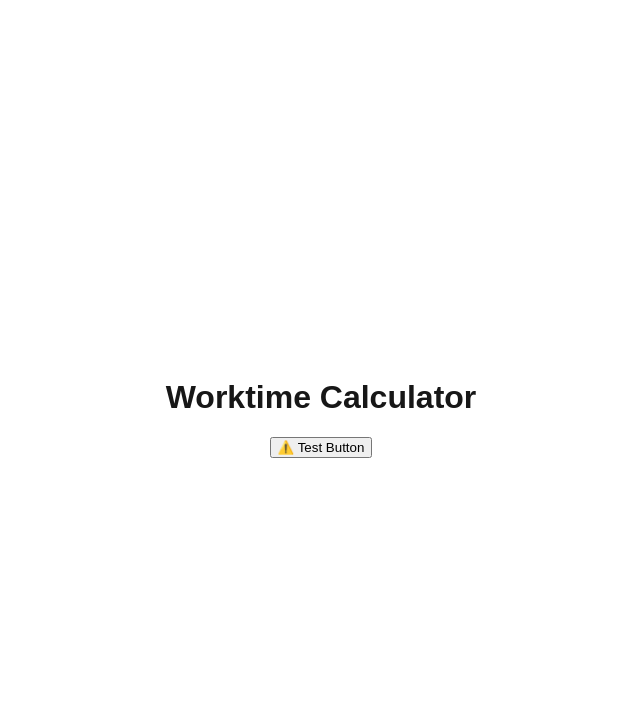
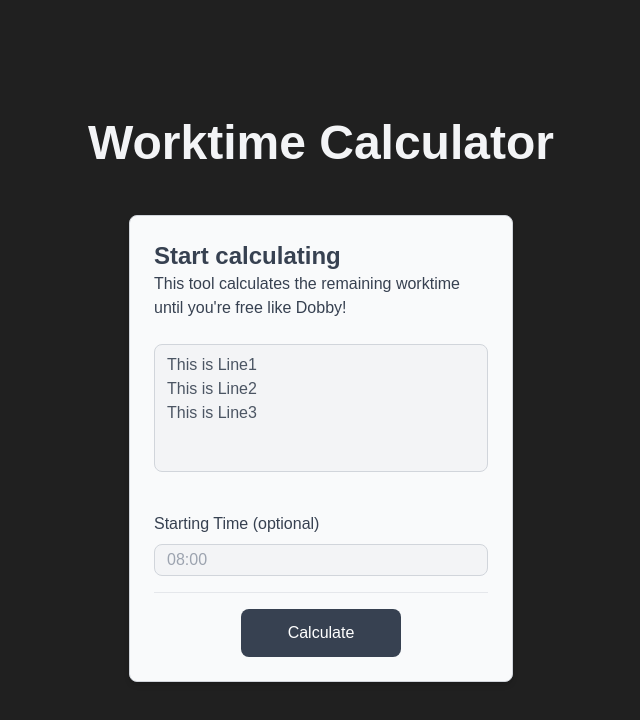
Before and after one commit to RoKoDerBoss/WorktimeCalculator, a Next.js app in the folder worktime-calculator/: page / in a window 1280 px wide. Shown: the top 720 px of the page, without its empty margins (319-959 px from the left). Built offline with nearby package versions, Linux system fonts and the light colour scheme.

Commit message:
added main components & styling

```diff
--- a/worktime-calculator/postcss.config.js
+++ b/worktime-calculator/postcss.config.js
@@ -1,6 +1,6 @@
 module.exports = {
     plugins: {
-      '@tailwindcss/postcss': {},
+      tailwindcss: {},
       autoprefixer: {},
     },
   }
--- a/worktime-calculator/src/app/globals.css
+++ b/worktime-calculator/src/app/globals.css
@@ -8,15 +8,8 @@
 }
 
 :root {
-  --background: #ffffff;
-  --foreground: #171717;
-}
-
-@media (prefers-color-scheme: dark) {
-  :root {
-    --background: #0a0a0a;
-    --foreground: #ededed;
-  }
+  --background: #202020;
+  --foreground: #f0f0f0;
 }
 
 body {
--- a/worktime-calculator/src/app/layout.tsx
+++ b/worktime-calculator/src/app/layout.tsx
@@ -1,5 +1,5 @@
 import type { Metadata } from "next";
-import { Geist, Geist_Mono } from "next/font/google";
+import { Geist, Geist_Mono, Arimo } from "next/font/google";
 import "./globals.css";
 
 const geistSans = Geist({
@@ -11,6 +11,11 @@ const geistMono = Geist_Mono({
   variable: "--font-geist-mono",
   subsets: ["latin"],
 });
+
+const arimo = Arimo({
+  variable: "--font-arimo",
+  subsets: ["latin"]
+})
 
 export const metadata: Metadata = {
   title: "Worktime Calculator",
--- a/worktime-calculator/src/app/page.tsx
+++ b/worktime-calculator/src/app/page.tsx
@@ -1,19 +1,56 @@
 "use client";
+
+import { useState } from 'react';
 import { Button } from '../components/ui/Button';
+import { Card, CardTitle, CardContent, CardFooter } from '../components/ui/Card'
+import { InputBox, DisplayBox } from '../components/ui/InputBox';
 
 export default function Home() {
+  const [loading, setLoading] = useState(false)
+  const [StartTime, setStartTime] = useState("")
+
   function buttonClick(){
-    alert('Button has been clicked! Yay!')
+    setLoading(true);
+
+    setTimeout(() => {
+      setLoading(false);
+      alert(`Button has been clicked!
+        \nStartTime: ${StartTime || "Not provided"}`)
+    }, 1000);
   }
 
   return (
-    <main className="flex min-h-screen flex-col items-center justify-center bg-blue-100 space-y-12">
-      <h1 className="text-4xl font-bold text-gray-700">
+    <main className="flex min-h-screen flex-col items-center justify-center space-y-12">
+      <h1 className="text-5xl font-bold text-gray-100 font-arimo">
         Worktime Calculator
       </h1>
-      <Button variant='secondary' onClick={buttonClick}>
-      ⚠️ Test Button
-      </Button>
+      <Card className='w-96'>
+        <CardTitle className='text-left'>
+          Start calculating
+        </CardTitle>
+        <CardContent>
+          This tool calculates the remaining worktime until you're free like Dobby!
+        </CardContent>
+        <DisplayBox
+            multiline={true}
+            value="This is Line1\nThis is Line2\nThis is Line3"
+            className="mt-6 mb-6"
+          />
+        <InputBox
+            value={StartTime}
+            width='w-full'
+            label='Starting Time (optional)'
+            placeholder='08:00'
+            onChange={(e) => setStartTime(e.target.value)}
+          />
+        <CardFooter>
+          <div>
+            <Button onClick={buttonClick} loading={loading} className='w-40'>
+              Calculate
+            </Button>
+          </div>
+        </CardFooter>
+      </Card>
     </main>
   );
 }
--- a/worktime-calculator/src/components/ui/Button.tsx
+++ b/worktime-calculator/src/components/ui/Button.tsx
@@ -6,6 +6,7 @@ interface ButtonProps {
   className?: string;
   variant?: 'primary' | 'secondary' | 'icon';
   type?: 'button' | 'submit' | 'reset';
+  loading?: boolean;
 }
 
 export function Button({
@@ -13,12 +14,13 @@ export function Button({
   onClick,
   className = '',
   variant = 'primary',
-  type = 'button'
+  type = 'button',
+  loading = false
 }: ButtonProps) {
   const baseStyles = "transition-colors focus:outline-none focus:ring-2 rounded-lg";
 
   const variantStyles = {
-    primary: "bg-gray-800 text-white hover:bg-gray-700 focus:ring-gray-600 focus:ring-offset-2 py-3 px-4 w-full",
+    primary: "bg-gray-700 text-white hover:bg-gray-600 focus:ring-gray-500 focus:ring-offset-2 py-3 px-10",
     secondary: "bg-gray-200 text-gray-800 hover:bg-gray-300 focus:ring-gray-400 py-2 px-3",
     icon: "text-gray-500 hover:text-gray-700 focus:ring-gray-400"
   };
@@ -26,8 +28,9 @@ export function Button({
   return (
     <button
       type={type}
-      onClick={onClick}
-      className={`${baseStyles} ${variantStyles[variant]} ${className}`}
+      onClick={loading ? undefined : onClick}
+      className={`${baseStyles} ${variantStyles[variant]} ${className} ${loading ? "opacity-50 cursor-not-allowed" : ""}`}
+      disabled={loading}
     >
       {children}
     </button>
--- /dev/null
+++ b/worktime-calculator/src/components/ui/Card.tsx
@@ -0,0 +1,37 @@
+"use client";
+
+import React from "react";
+
+interface CardProps {
+    children: React.ReactNode;
+    className?: string;
+}
+
+export function Card({children, className = ""}: CardProps) {
+    return (
+        <div className={`bg-gray-50 rounded-lg border border-gray-300 p-6 shadow-md ${className} !important`}>
+            {children}
+        </div>
+    )
+}
+
+export function CardTitle({ children, className = "" }: { children: React.ReactNode; className?: string }) {
+    return <h2 className={`text-2xl text-gray-700 font-bold ${className}`}>{children}</h2>;
+  }
+
+export function CardContent({children, className = ""}: {children: React.ReactNode; className?: string}) {
+    return <div className={`text-gray-700 w-full overflow-hidden break-words whitespace-normal overflow-wrap-normal ${className}`}>{children}</div>
+}
+
+export function CardHeader({title, action}: {title: React.ReactNode; action: React.ReactNode;}) {
+        return (
+            <div className="flex justify-between items-center mb-4">
+                <CardTitle>{title}</CardTitle>
+                {action}
+            </div>
+        );
+    }
+
+export function CardFooter({children}: {children: React.ReactNode}) {
+    return <div className="flex justify-center border-t pt-4 mt-4">{children}</div>
+}
--- /dev/null
+++ b/worktime-calculator/src/components/ui/InputBox.tsx
@@ -0,0 +1,99 @@
+"use client"
+
+import clsx from "clsx";
+
+interface InputBoxProps{
+    label?: string; // Optional label
+    placeholder?: string;
+    value?: string;
+    onChange?: (event: React.ChangeEvent<HTMLInputElement | HTMLTextAreaElement>) => void;
+    className?: string;
+    width?: string;
+    height?: string;
+    multiline?: boolean
+}
+
+export function InputBox({
+    label,
+    placeholder,
+    value,
+    onChange,
+    className,
+    width = "w-full",
+    height = "h-8",
+    multiline = false
+}: InputBoxProps) {
+    return (
+        <div className={clsx("flex flex-col", width)}>
+        {label && <label className="mb-2 mt-4 text-gray-700">{label}</label>}
+        {multiline ? (
+            <textarea
+                disabled={false}
+                placeholder={placeholder}
+                value={value}
+                onChange={onChange}
+                className={clsx(
+                    "border border-gray-300 bg-gray-100 text-gray-600 rounded-lg px-3 py-2 focus:ring focus:ring-green-100 outline-none resize-none",
+                    width,
+                    height,
+                    className)}
+            />
+        ) : (
+            <input
+                disabled={false}
+                type="text"
+                placeholder={placeholder}
+                value={value}
+                onChange={onChange}
+                className={clsx(
+                    "border border-gray-300 bg-gray-100 text-gray-700 rounded-lg px-3 py-2 focus:ring focus:ring-green-100 outline-none",
+                    width,
+                    height,
+                    className
+                )}
+            />
+        )}
+        </div>
+    );
+}
+
+export function DisplayBox({
+    multiline = true,
+    label,
+    value,
+    className,
+    width = "w-full",
+    height = multiline ? "h-32" : "h-10",
+}: InputBoxProps) {
+    // Process the value to replace "\n" with actual newlines
+    const processedValue = value?.replace(/\\n/g, '\n');
+
+    return (
+        <div className={clsx("flex flex-col", width)}>
+            {label && <label className="mb-2 mt-4 text-gray-700">{label}</label>}
+            {multiline ? (
+                <textarea
+                    readOnly
+                    value={processedValue}
+                    className={clsx(
+                        "border border-gray-300 bg-gray-100 text-gray-600 rounded-lg px-3 py-2 outline-none resize-none",
+                        width,
+                        height,
+                        className)}
+                    style={{ whiteSpace: 'pre-wrap' }}
+                />
+            ) : (
+                <input
+                    readOnly
+                    type="text"
+                    value={processedValue}
+                    className={clsx(
+                        "border border-gray-300 bg-gray-100 text-gray-600 rounded-lg px-3 py-2 outline-none resize-none",
+                        width,
+                        height,
+                        className)}
+                />
+            )}
+        </div>
+    )
+}
--- a/worktime-calculator/tailwind.config.js
+++ b/worktime-calculator/tailwind.config.js
@@ -1,13 +1,17 @@
 /** @type {import('tailwindcss').Config} */
 module.exports = {
-    content: [
+  content: [
       './app/**/*.{js,ts,jsx,tsx,mdx}',
       './pages/**/*.{js,ts,jsx,tsx,mdx}',
       './components/**/*.{js,ts,jsx,tsx,mdx}',
       './src/**/*.{js,ts,jsx,tsx,mdx}',
     ],
     theme: {
-      extend: {},
+      extend: {
+        fontFamily: {
+          arimo: ['var(--font-arimo)'],
+        },
+      },
     },
     plugins: [],
   }
```
Also changed, not shown: worktime-calculator/package.json (+4 -3 lines), 1 other file (tests, documents, lock files or other folders).
